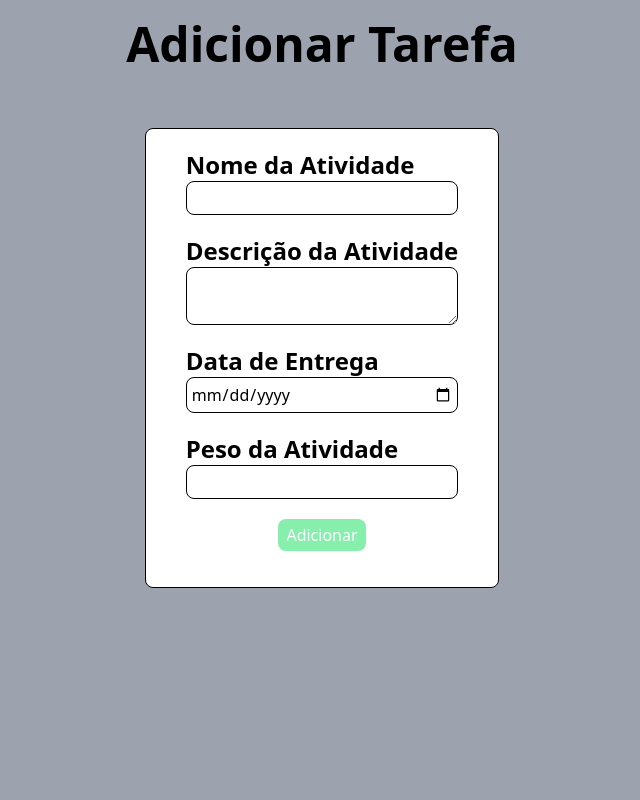
After one commit to GetuliovmSantos/flask-simulations, a Flask app: page /adicionarAtividade/1 in a window 1280 px wide. The commit adds this page. Shown: the whole page, without its empty margins (318-958 px from the left). Run offline with Flask 3, Linux system fonts and the light colour scheme; some libraries are stand-ins or nearby versions.

Commit message:
feat(adicionar Tarefa): Ação de adicionar Tarefa a uma turma
Feitas algumas modificações para adequar a nova funcionalidade, além de adição de novos metodos e rotas para a execução da ação

```diff
--- a/school/app.py
+++ b/school/app.py
@@ -77,5 +77,24 @@ def excluirTurma(codTurma):
     return redirect("/turmas")
 
 
+@app.route("/adicionarAtividade/<int:codTurma>")
+def adicionarAtividade(codTurma):
+    return render_template(
+        "adicionarAtividade.html", usuario=usuario, codTurma=codTurma
+    )
+
+
+@app.route("/salvarAtividade/<int:codTurma>", methods=["POST"])
+def salvarAtividade(codTurma):
+    nomeAtividade = request.form["nomeAtividade"]
+    descricaoAtividade = request.form["descricaoAtividade"]
+    pesoAtividade = request.form["pesoAtividade"]
+    dataAtividade = request.form["dataAtividade"]
+    bd.salvarAtividade(
+        nomeAtividade, descricaoAtividade, dataAtividade, pesoAtividade, codTurma
+    )
+    return redirect("/turmas")
+
+
 if __name__ == "__main__":
     app.run(debug=True)
--- a/school/files/script.sql
+++ b/school/files/script.sql
@@ -28,7 +28,7 @@ ENGINE = InnoDB;
 
 -- Tabela: atividades
 CREATE TABLE IF NOT EXISTS `school-flask`.`atividades` (
-  `idAtividade` INT NOT NULL,
+  `idAtividade` INT NOT NULL AUTO_INCREMENT,
   `nomeAtividade` VARCHAR(45) NOT NULL,
   `descricaoAtividade` VARCHAR(45) NOT NULL,
   `dataAtividade` DATE NOT NULL,
--- /dev/null
+++ b/school/templates/adicionarAtividade.html
@@ -0,0 +1,42 @@
+<html>
+
+<head>
+    <!-- Metadados da página -->
+    <meta charset="UTF-8">
+    <meta name="viewport" content="width=device-width, initial-scale=1.0">
+    <title>Home</title>
+    <!-- Inclusão do Tailwind CSS -->
+    <script src="https://cdn.tailwindcss.com"></script>
+</head>
+
+<body class="bg-gray-400 flex items-center justify-center flex-col">
+    <h1 class="text-5xl font-bold my-5">Adicionar Tarefa</h1>
+
+    <div id="containerTurmas" class="bg-white my-10 w-max py-5 px-10 border border-black rounded-lg">
+        <form action="/salvarAtividade/{{codTurma}}" method="POST">
+            <div class="flex flex-col">
+                <label for="nomeAtividade" class="text-2xl font-bold">Nome da Atividade</label>
+                <input type="text" name="nomeAtividade" id="nomeAtividade" class="border border-black rounded-lg p-1">
+            </div>
+            <div class="flex flex-col mt-5">
+                <label for="descricaoAtividade" class="text-2xl font-bold">Descrição da Atividade</label>
+                <textarea name="descricaoAtividade" id="descricaoAtividade"
+                    class="border border-black rounded-lg p-1"></textarea>
+            </div>
+            <div class="flex flex-col mt-5">
+                <label for="dataAtividade" class="text-2xl font-bold">Data de Entrega</label>
+                <input type="date" name="dataAtividade" id="dataAtividade" class="border border-black rounded-lg p-1">
+            </div>
+            <div class="flex flex-col mt-5">
+                <label for="pesoAtividade" class="text-2xl font-bold">Peso da Atividade</label>
+                <input type="number" name="pesoAtividade" id="pesoAtividade" class="border border-black rounded-lg p-1">
+            </div>
+            <div class="flex justify-center mt-5">
+                <button type="submit"
+                    class="bg-green-300 hover:bg-green-800 px-2 py-1 rounded-lg text-white">Adicionar</button>
+            </div>
+        </form>
+    </div>
+</body>
+
+</html>
```
Also changed, not shown: school/bd.py (+16 -0 lines), school/templates/turmas.html (+10 -3 lines).
